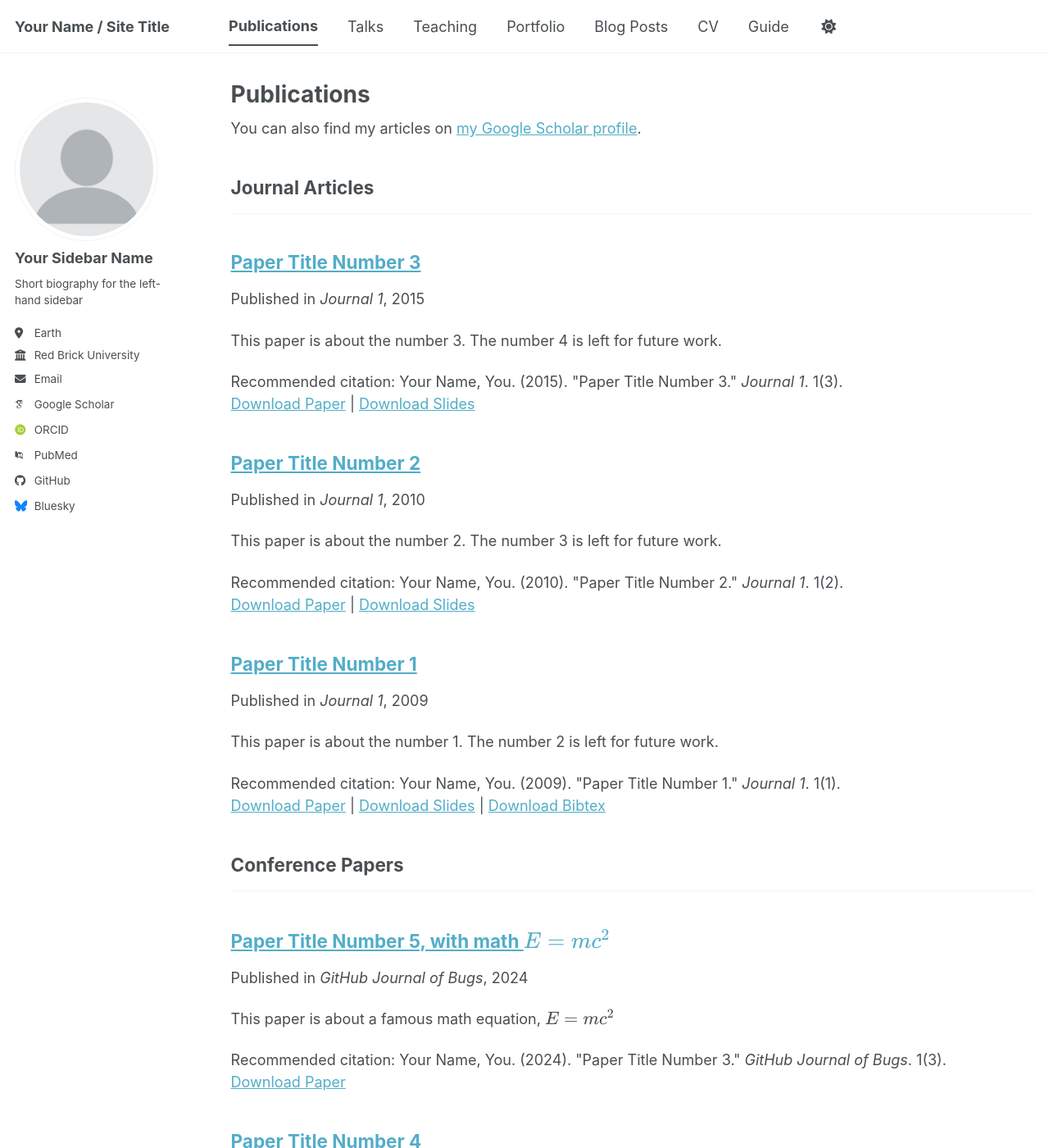
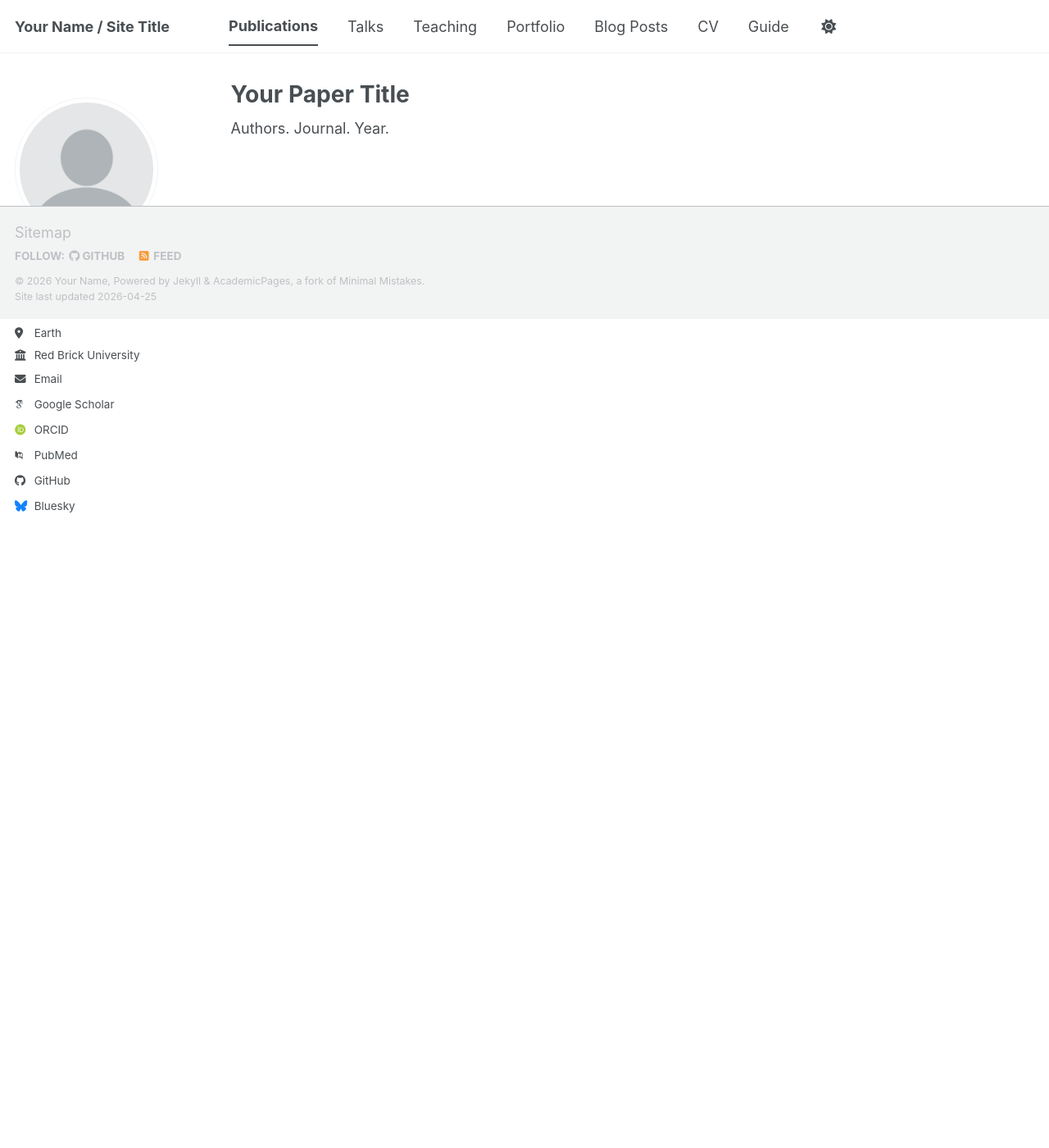
Before and after one commit to mirnausama-web/YeeHuiYeo, a Jekyll site: the page built from _pages/publications.html, in a window 1280 px wide and 1400 px high. Shown: the whole window at 82% size. Built offline with Jekyll 4.4.1, drawn with Linux system fonts in a browser that asks for light colours; some web fonts are replaced; a script bundle is joined from its source files by our own code; library files that are not in the unit come from our copies; some of the changed text lies outside the part shown.

Commit message:
Update publications.html

```diff
--- a/_pages/publications.html
+++ b/_pages/publications.html
@@ -1,33 +1,6 @@
 ---
-layout: archive
-title: "Publications"
-permalink: /publications/
-author_profile: true
+title: "Your Paper Title"
+collection: publications
 ---
 
-{% if site.author.googlescholar %}
-  <div class="wordwrap">You can also find my articles on <a href="{{site.author.googlescholar}}">my Google Scholar profile</a>.</div>
-{% endif %}
-
-{% include base_path %}
-
-<!-- New style rendering if publication categories are defined -->
-{% if site.publication_category %}
-  {% for category in site.publication_category  %}
-    {% assign title_shown = false %}
-    {% for post in site.publications reversed %}
-      {% if post.category != category[0] %}
-        {% continue %}
-      {% endif %}
-      {% unless title_shown %}
-        <h2>{{ category[1].title }}</h2><hr />
-        {% assign title_shown = true %}
-      {% endunless %}
-      {% include archive-single.html %}
-    {% endfor %}
-  {% endfor %}
-{% else %}
-  {% for post in site.publications reversed %}
-    {% include archive-single.html %}
-  {% endfor %}
-{% endif %}
+Authors. Journal. Year.
```
